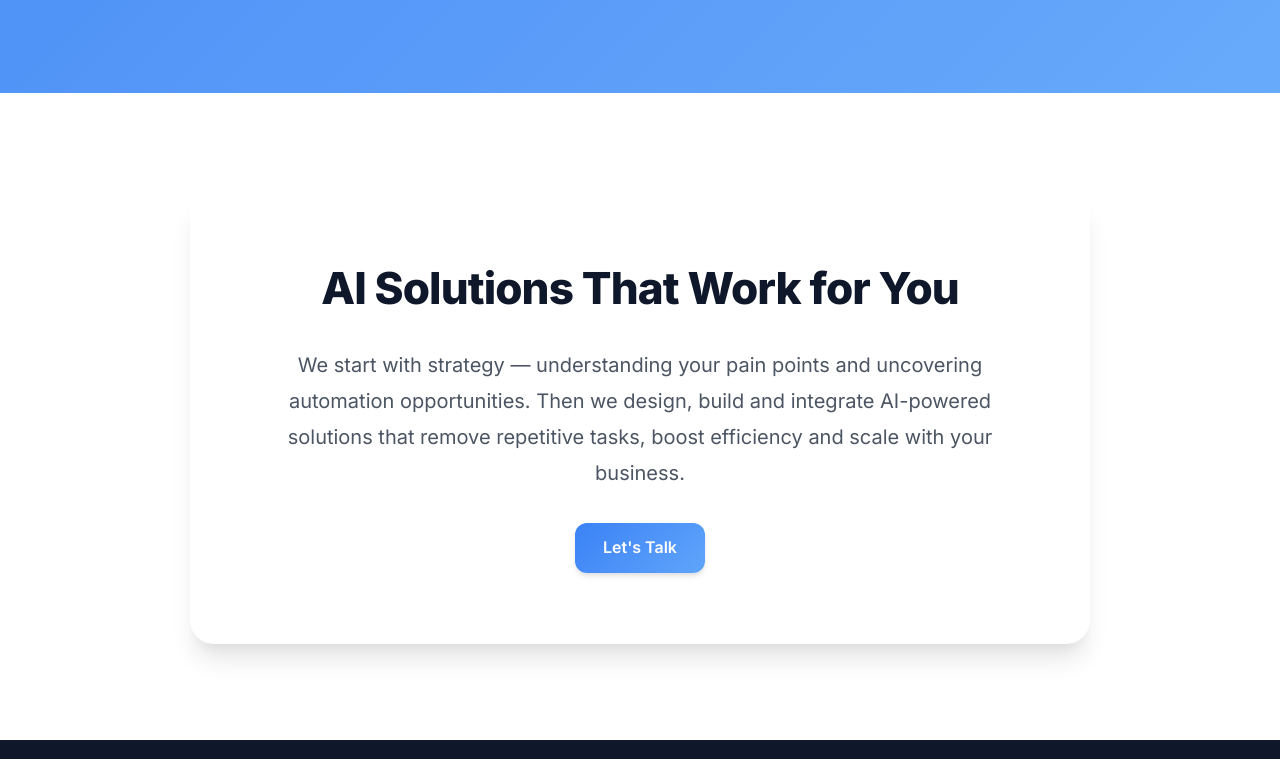
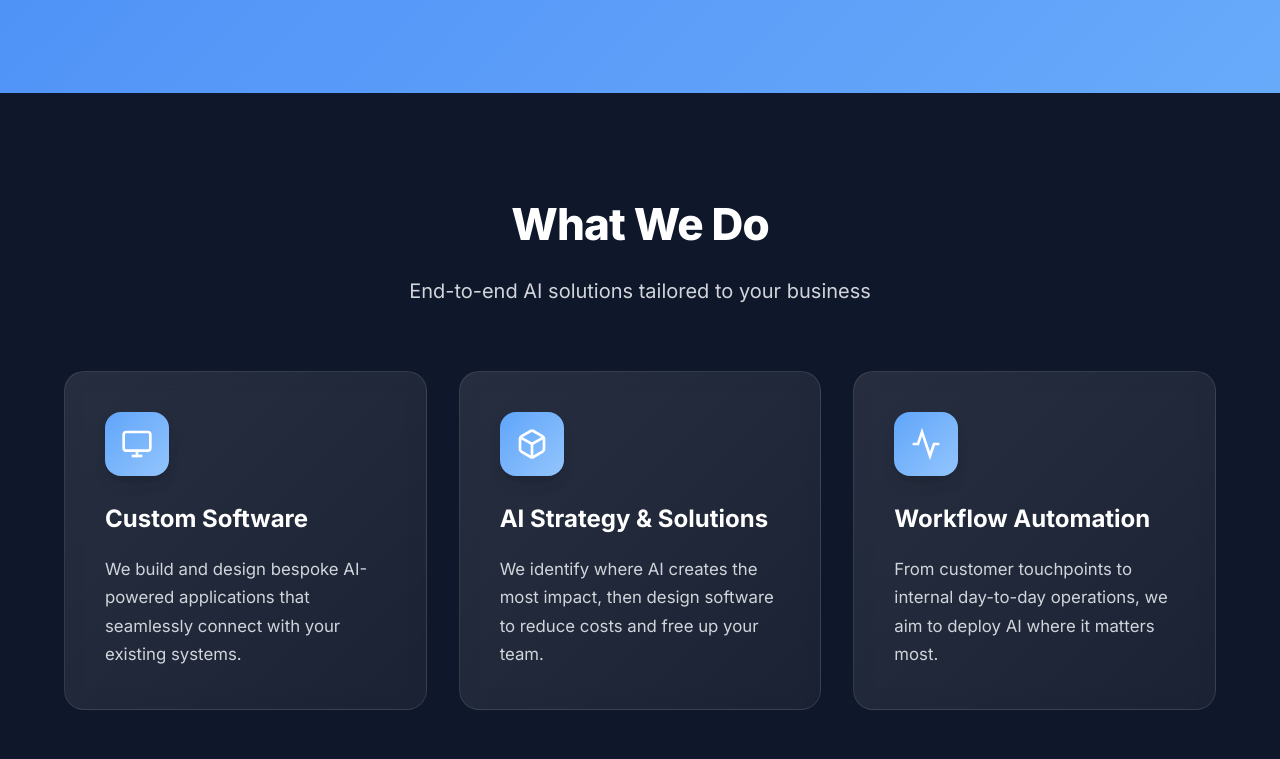
Before and after one commit to trueflow-ai/flovoai, a plain HTML site: page index.html in a window 1280 px wide. Shown: the part 721-1480 px from the top of the page. Drawn offline with Linux system fonts and the light colour scheme.

Commit message:
Update index.html

```diff
--- a/index.html
+++ b/index.html
@@ -29,17 +29,6 @@
                 <h1 class="hero-title">Building smarter software that transforms your business.</h1>
                 <p class="hero-subtitle">We design and develop custom tools that streamline your workflows, eliminate bottlenecks, and unlock the power of AI—without the jargon.</p>
                 <a href="mailto:[email protected]" class="btn-gradient btn-large">Let's Talk</a>
-            </div>
-        </div>
-    </section>
-
-    <!-- About Section -->
-    <section class="section">
-        <div class="container">
-            <div class="content-card">
-                <h2 class="section-title">AI Solutions That Work for You</h2>
-                <p class="section-text">We start with strategy — understanding your pain points and uncovering automation opportunities. Then we design, build and integrate AI-powered solutions that remove repetitive tasks, boost efficiency and scale with your business.</p>
-                <a href="mailto:[email protected]" class="btn-gradient">Let's Talk</a>
             </div>
         </div>
     </section>
```
